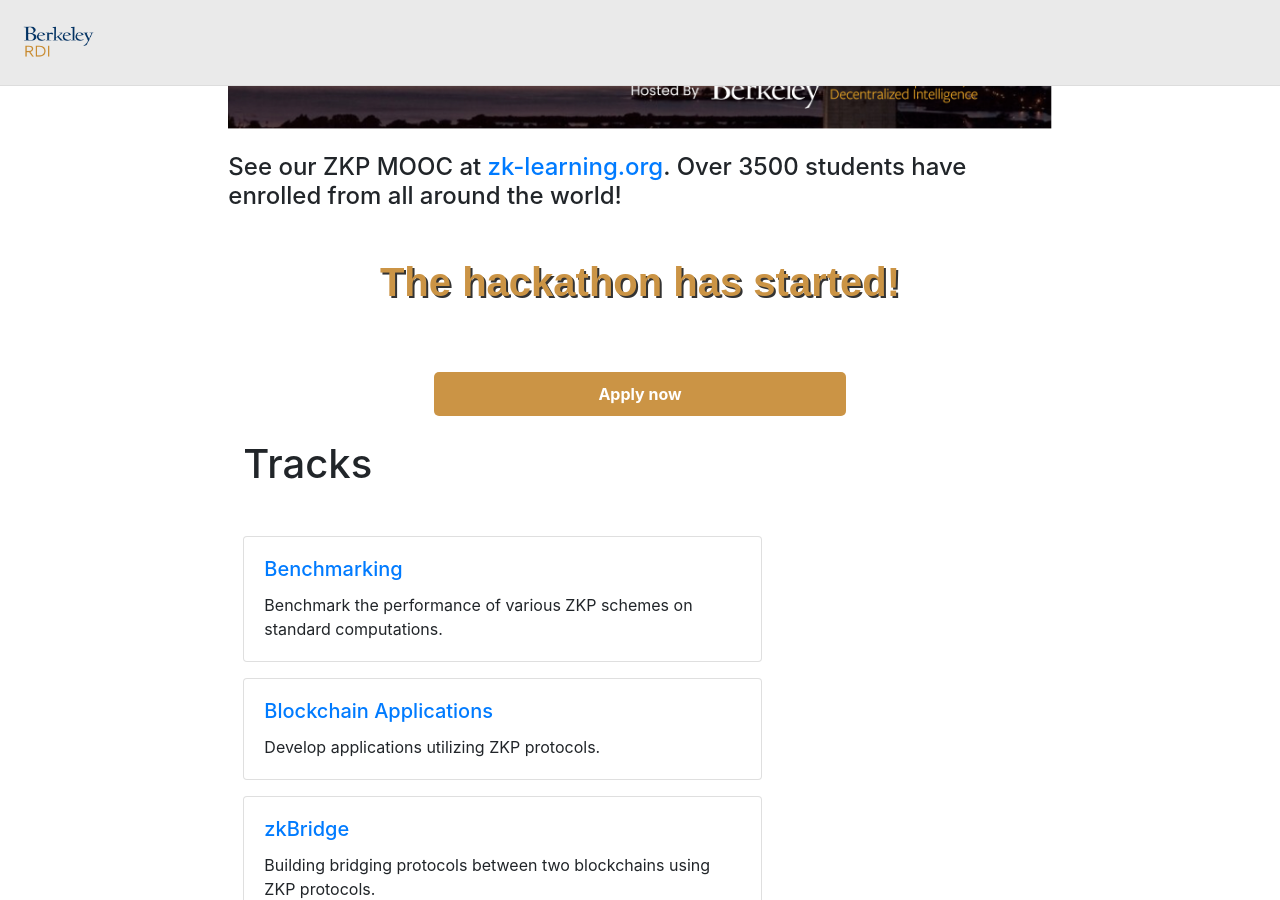
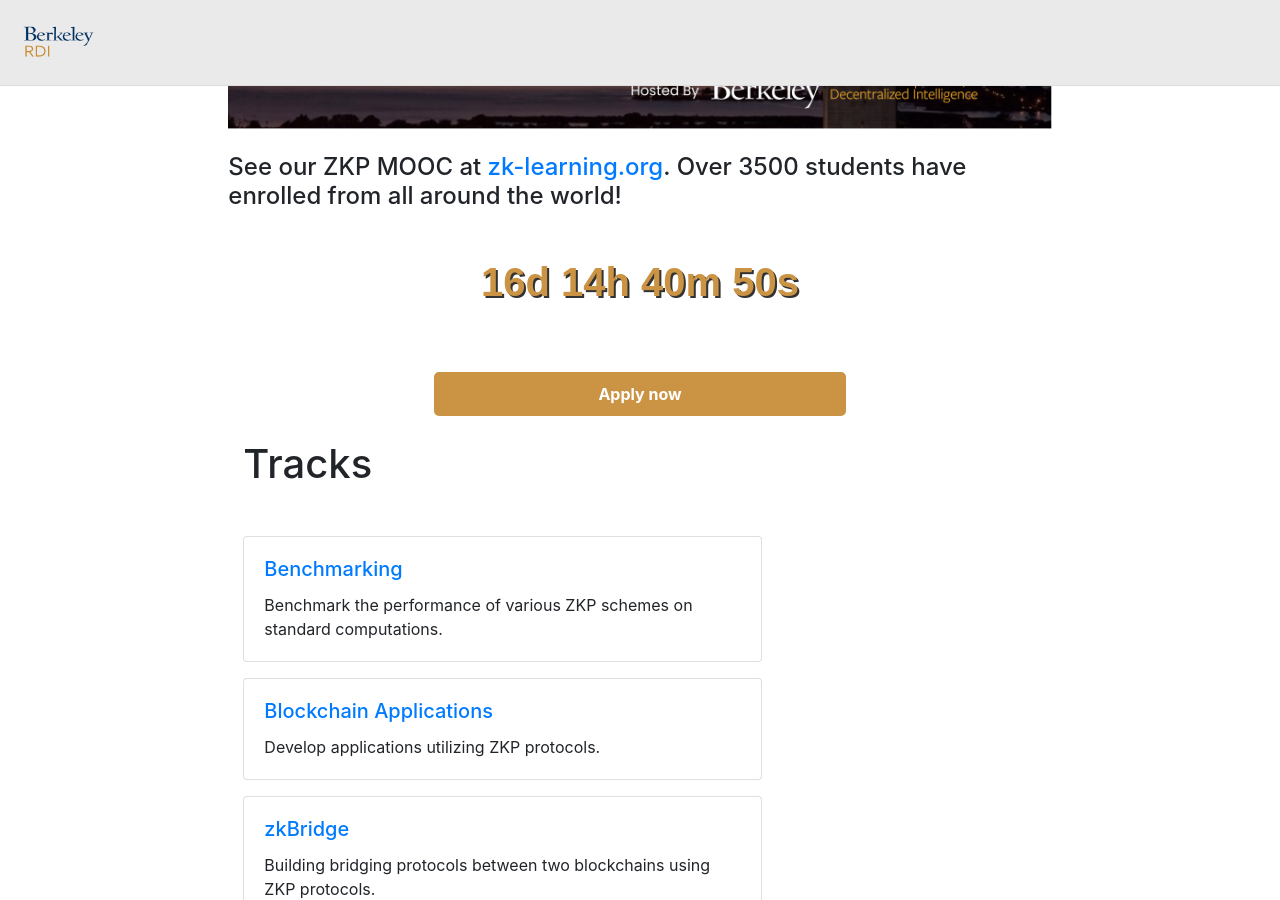
Before and after one commit to rdi-berkeley/zkp-web3-hackathon, a Jekyll site: the page built from index.md, in a window 1280 px wide and 900 px high, scrolled down 304 px. Built offline with Jekyll 4.4.1, drawn with Linux system fonts in a browser that asks for light colours; nearby versions of some CDN libraries.

Commit message:
Add timer

```diff
--- a/_layouts/home.html
+++ b/_layouts/home.html
@@ -175,8 +175,8 @@ cover-img: "/assets/img/ZKP_Web3 HackathonBanner.jpg"
   </tbody>
 </table>
 
-<div style="height:30px; width:100%; clear:both;"></div>
-<h3>More judges will be announced soon</h3>
+<div style="height:40px; width:100%; clear:both;"></div>
+<h4>More judges will be announced soon</h4>
 
 <div style="height:30px; width:100%; clear:both;"></div>
 <!--
```
Also changed, not shown: other parts of _layouts/home.html (+1 -1 lines).
